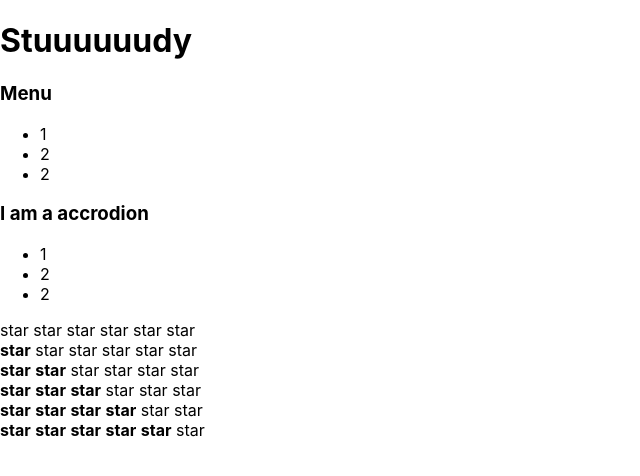
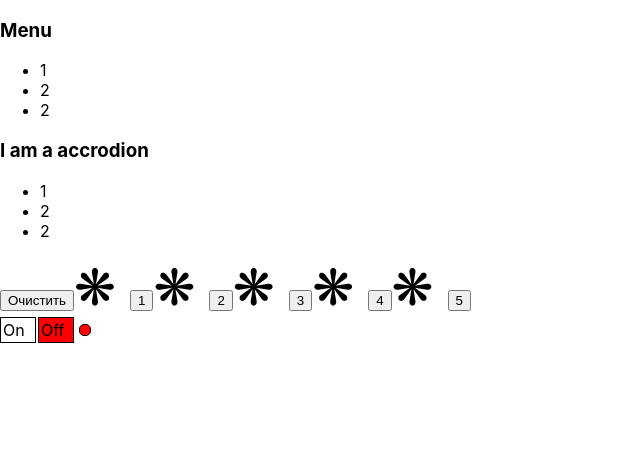
Before and after one commit to lgnvmaksim/react-kabzda, a React (Create React App) app: page / in a window 1280 px wide. Shown: the top 476 px of the page, without its empty margins (0-640 px from the left). Built offline with nearby package versions, Linux system fonts and the light colour scheme.

Commit message:
kabzda 07 done

```diff
--- a/src/App.css
+++ b/src/App.css
@@ -1,3 +1,7 @@
 .App {
   text-align: left;
 }
+
+.star{
+  font-size: 50px;
+}
--- a/src/App.tsx
+++ b/src/App.tsx
@@ -3,19 +3,16 @@ import logo from './logo.svg';
 import './App.css';
 import {Accordion} from "./Components/Accrordion/Accordion";
 import {Rating} from "./Components/Rating/Rating";
+import {OnOff} from "./Components/OnOff/OnOff";
 
 function App() {
     return (
         <div className="App">
-            <PageTitle title={'Stuuuuuudy'}/>
-            <Accordion titleValue={'Menu'} collapsed={false}/>
-            <Accordion titleValue={'I am a accrodion'} collapsed={false}/>
-            <Rating value={0}/>
-            <Rating value={1}/>
-            <Rating value={2}/>
-            <Rating value={3}/>
-            <Rating value={4}/>
-            <Rating value={5}/>
+            {/*<PageTitle title={'Stuuuuuudy'}/>*/}
+            <Accordion titleValue={'Menu'}/>
+            <Accordion titleValue={'I am a accrodion'}/>
+            <Rating/>
+            <OnOff/>
         </div>
     );
 }
--- a/src/Components/Accrordion/Accordion.tsx
+++ b/src/Components/Accrordion/Accordion.tsx
@@ -1,14 +1,15 @@
+import {useState} from "react";
 
 type AccordionPropsType = {
     titleValue:string
-    collapsed:boolean
 }
 
 export const Accordion = (props:AccordionPropsType) => {
+    const [collapsed, setCollapsed]=useState(false)
  return (
      <div>
-         <AccordionTitle title={props.titleValue}/>
-         {!props.collapsed && <AccordionBody/>}
+         <AccordionTitle title={props.titleValue} setCollapsed={setCollapsed} collapsed={collapsed}/>
+         {!collapsed && <AccordionBody/>}
      </div>
  )
 
@@ -16,10 +17,12 @@ export const Accordion = (props:AccordionPropsType) => {
 
 type AccordionTitleType={
     title: string
+    setCollapsed:(e:boolean)=>void
+    collapsed:boolean
 }
 
 export const AccordionTitle = (props:AccordionTitleType) => {
-    return <h3>{props.title}</h3>
+    return <h3 onClick={()=>{props.setCollapsed(!props.collapsed)}}>{props.title}</h3>
 }
 
 export const AccordionBody = (props:any) => {
--- /dev/null
+++ b/src/Components/OnOff/OnOff.tsx
@@ -0,0 +1,55 @@
+import React, {MouseEvent} from 'react';
+// type OnOffType={
+//     on:boolean
+// }
+
+
+    import {useState} from "react";
+
+export const OnOff = () => {
+
+    const [on, setOn]= useState(false)
+
+    const onClickOnHandler = (e:MouseEvent<HTMLDivElement>) => {
+        setOn(true)
+    }
+
+    const onClickOffHandler = (e:MouseEvent<HTMLDivElement>) => {
+        setOn(false)
+    }
+
+        const onStyle={
+            width:'30px',
+            height:'20px',
+            border: '1px solid black',
+            display:'inline-block',
+            padding:'2px',
+            backgroundColor: on ? 'green':'white'
+        }
+        const offStyle={
+            width:'30px',
+            height:'20px',
+            border: '1px solid black',
+            display:'inline-block',
+            marginLeft: '2px',
+            padding:'2px',
+            backgroundColor: on ? 'white':'red'
+        }
+        const indicatorStyle={
+            width:'10px',
+            height:'10px',
+            borderRadius: '5px',
+            border:'1px solid black',
+            display:'inline-block',
+            marginLeft: '5px',
+            backgroundColor: on ? 'green':'red'
+        }
+
+return(
+    <div>
+        <div style={onStyle} onClick={onClickOnHandler}>On</div>
+        <div style={offStyle} onClick={onClickOffHandler}>Off</div>
+        <div style={indicatorStyle}></div>
+    </div>
+)
+    }
--- a/src/Components/Rating/Rating.tsx
+++ b/src/Components/Rating/Rating.tsx
@@ -1,17 +1,27 @@
+import './../../App.css'
+import {useState} from "react";
 
-type RatingProps={
-    value:number
-}
 
-export const Rating = (props:RatingProps) => {
+// type RatingProps={
+//     value:number
+// }
+
+
+
+export const Rating = () => {
+
+    const [amountStar, setAmountStar] = useState(0)
+    const onClickHandler = (num:number) => {
+        setAmountStar(num)
+    }
     return(
         <div>
-            <Star selected={props.value > 0}/>
-            <Star selected={props.value > 1}/>
-            <Star selected={props.value > 2}/>
-            <Star selected={props.value > 3}/>
-            <Star selected={props.value > 4}/>
-            <Star selected={props.value > 5}/>
+            <button  onClick={()=>{onClickHandler(0)}}>Очистить</button>
+            <Star selected={amountStar > 0}/><button  onClick={()=>{onClickHandler(1)}}>1</button>
+            <Star selected={amountStar > 1}/><button  onClick={()=>{onClickHandler(2)}}>2</button>
+            <Star selected={amountStar > 2}/><button  onClick={()=>{onClickHandler(3)}}>3</button>
+            <Star selected={amountStar > 3}/><button  onClick={()=>{onClickHandler(4)}}>4</button>
+            <Star selected={amountStar > 4}/><button  onClick={()=>{onClickHandler(5)}}>5</button>
         </div>
     )
 }
@@ -21,12 +31,10 @@ type StarPropsType={
 }
 
 const Star = (props:StarPropsType) => {
-    if (props.selected === true){
-        return <span><b>star</b> </span>
+
+    if (props.selected){
+        return <span className={'star'}><b>❉</b> </span>
     }else{
-        return <span>star </span>
+        return <span className={'star'}>❋ </span>
     }
-    return(
-        <span><b>star</b> </span>
-    )
 }
--- /dev/null
+++ b/src/Components/Rating/raiting.module.css
@@ -0,0 +1,3 @@
+.star{
+
+}
```
